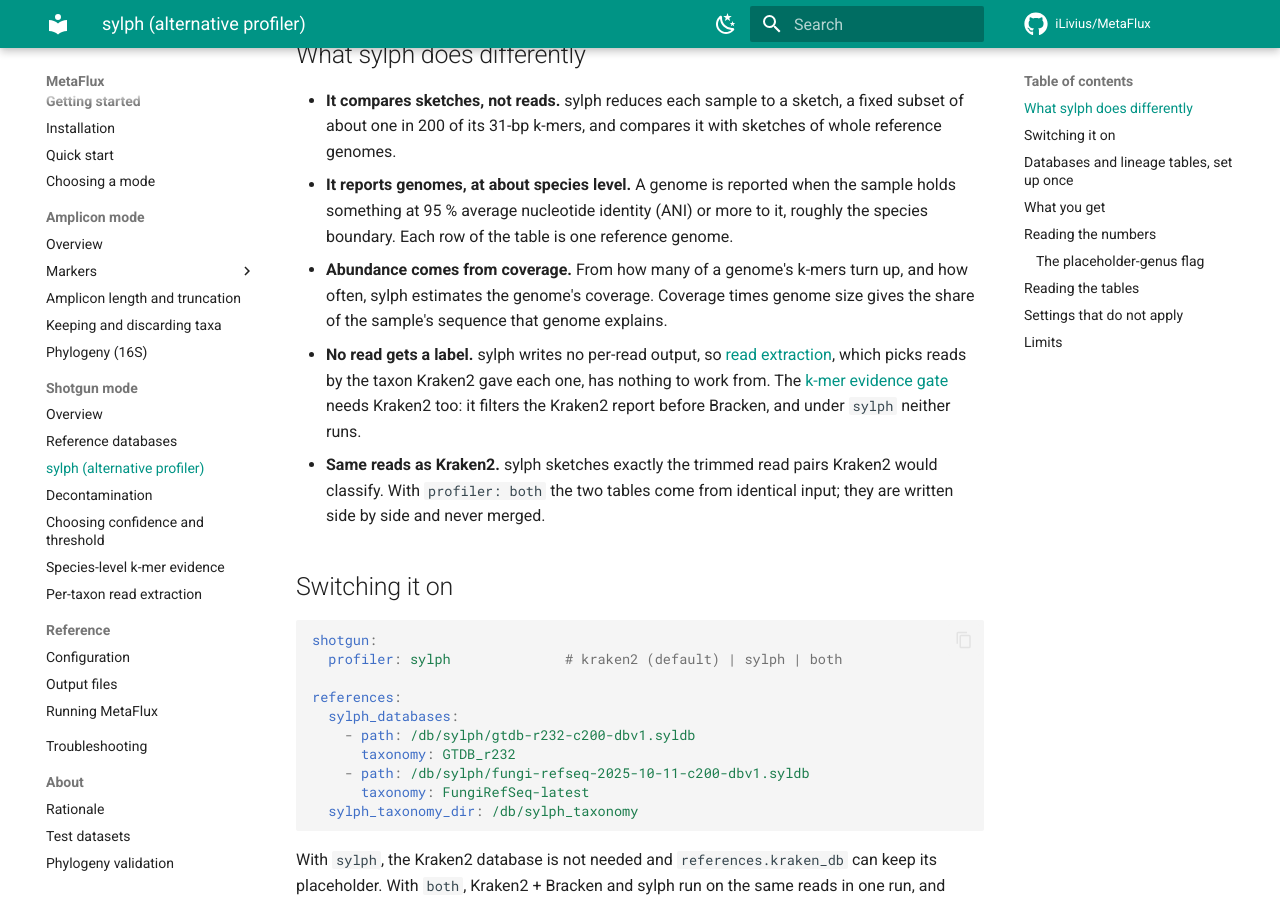
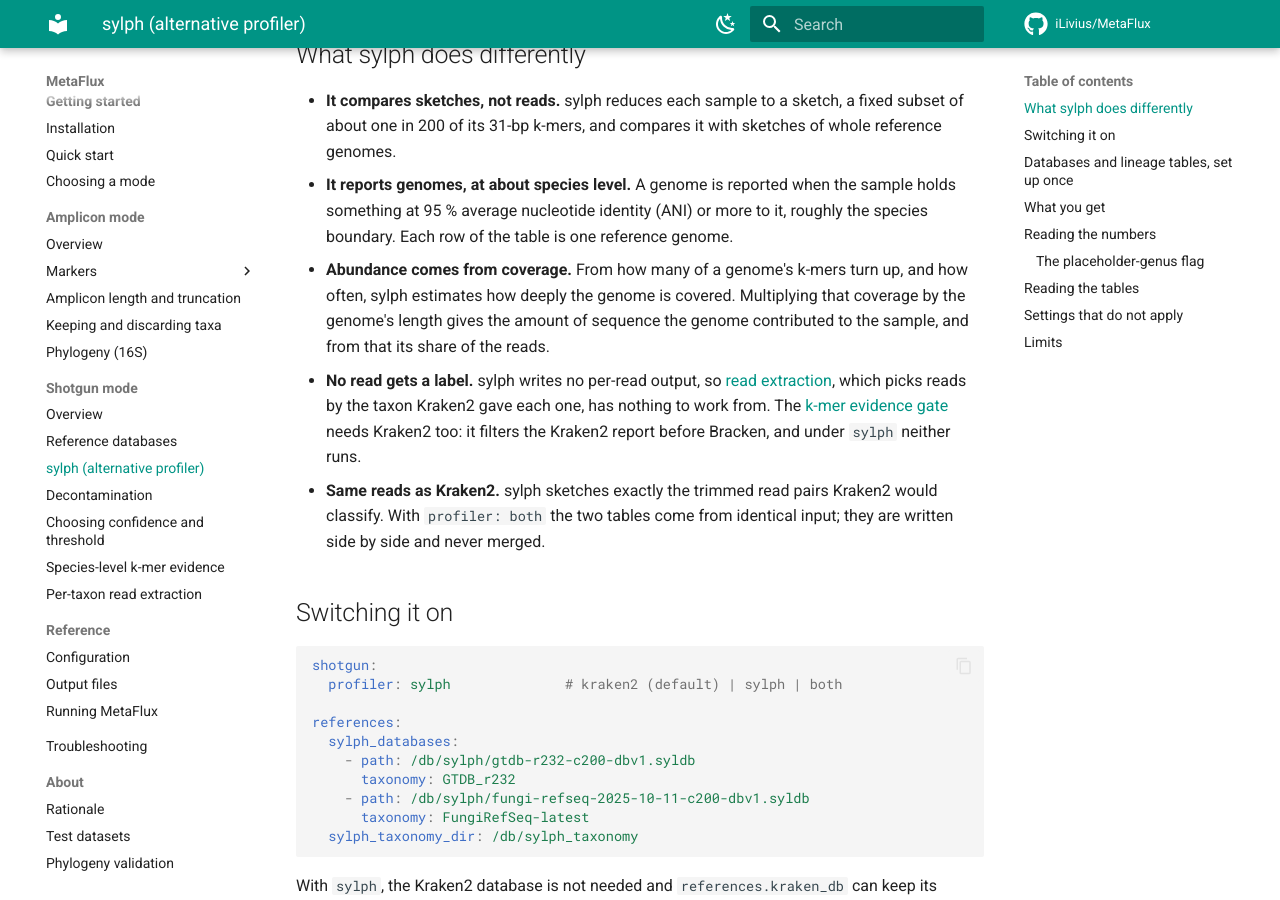
Before and after one commit to iLivius/MetaFlux, an MkDocs documentation site: the page built from docs/shotgun/sylph.md, in a window 1280 px wide and 900 px high, scrolled down 384 px. Built offline with MkDocs 1.6.1 and Material for MkDocs 9.7.7, drawn with Linux system fonts in a browser that asks for light colours; comment, search, counter and statistics services are not loaded.

Commit message:
Docs: plain wording for how sylph turns coverage into abundance

```diff
--- a/docs/shotgun/sylph.md
+++ b/docs/shotgun/sylph.md
@@ -19,8 +19,9 @@
   holds something at 95 % average nucleotide identity (ANI) or more to it, roughly the
   species boundary. Each row of the table is one reference genome.
 - **Abundance comes from coverage.** From how many of a genome's k-mers turn up, and how
-  often, sylph estimates the genome's coverage. Coverage times genome size gives the
-  share of the sample's sequence that genome explains.
+  often, sylph estimates how deeply the genome is covered. Multiplying that coverage by
+  the genome's length gives the amount of sequence the genome contributed to the
+  sample, and from that its share of the reads.
 - **No read gets a label.** sylph writes no per-read output, so
   [read extraction](read-extraction.md), which picks reads by the taxon Kraken2 gave each
   one, has nothing to work from. The [k-mer evidence gate](kmer-evidence.md) needs
```
